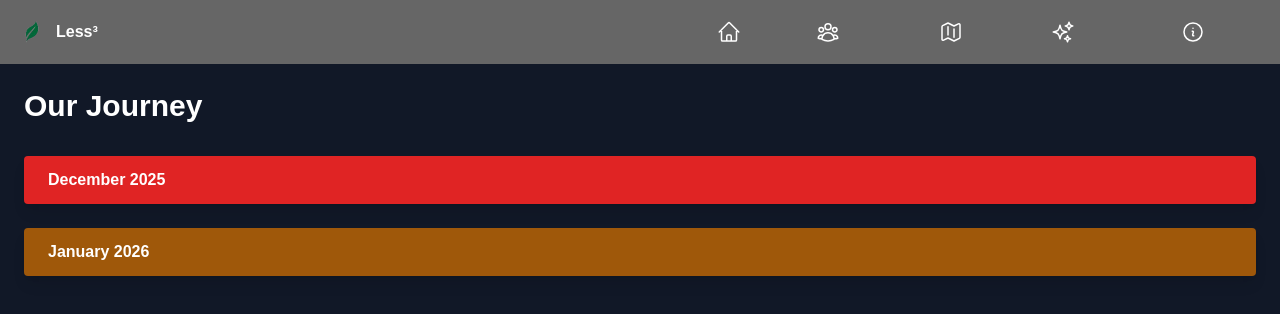
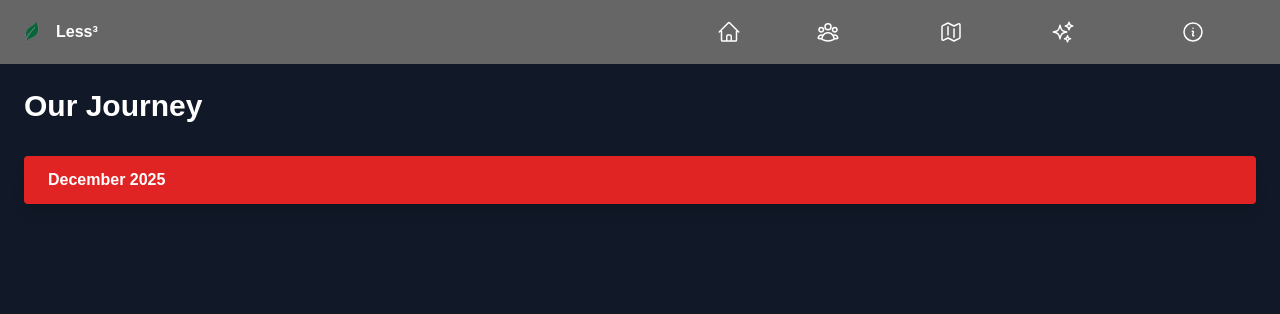
Before and after one commit to VardaanK-dev/Less3, a Next.js app: page /journey in a window 1280 px wide. Shown: the top 314 px of the page. Built offline with nearby package versions, Linux system fonts and the light colour scheme.

Commit message:
Updated!

```diff
--- a/app/journey/page.tsx
+++ b/app/journey/page.tsx
@@ -26,30 +26,6 @@ export default function JourneyPage() {
           color: "text-purple-400",
           img: "/assets/RatanTata.jpg",
           desc: "Vardaan focused on Ratan Tata and how his ideas helped people locally, nationally and globally.",
-        },
-      ],
-    },
-    {
-      name: "January 2026",
-      color: "bg-yellow-600 hover:bg-yellow-700",
-      members: [
-        {
-          name: "Hemendra",
-          color: "text-blue-400",
-          img: "/assets/placeholder",
-          desc: "Placeholder",
-        },
-        {
-          name: "Jastina",
-          color: "text-green-400",
-          img: "/assets/placeholder",
-          desc: "Placeholder",
-        },
-        {
-          name: "Vardaan",
-          color: "text-purple-400",
-          img: "/assets/placeholder",
-          desc: "Placeholder",
         },
       ],
     },
```
